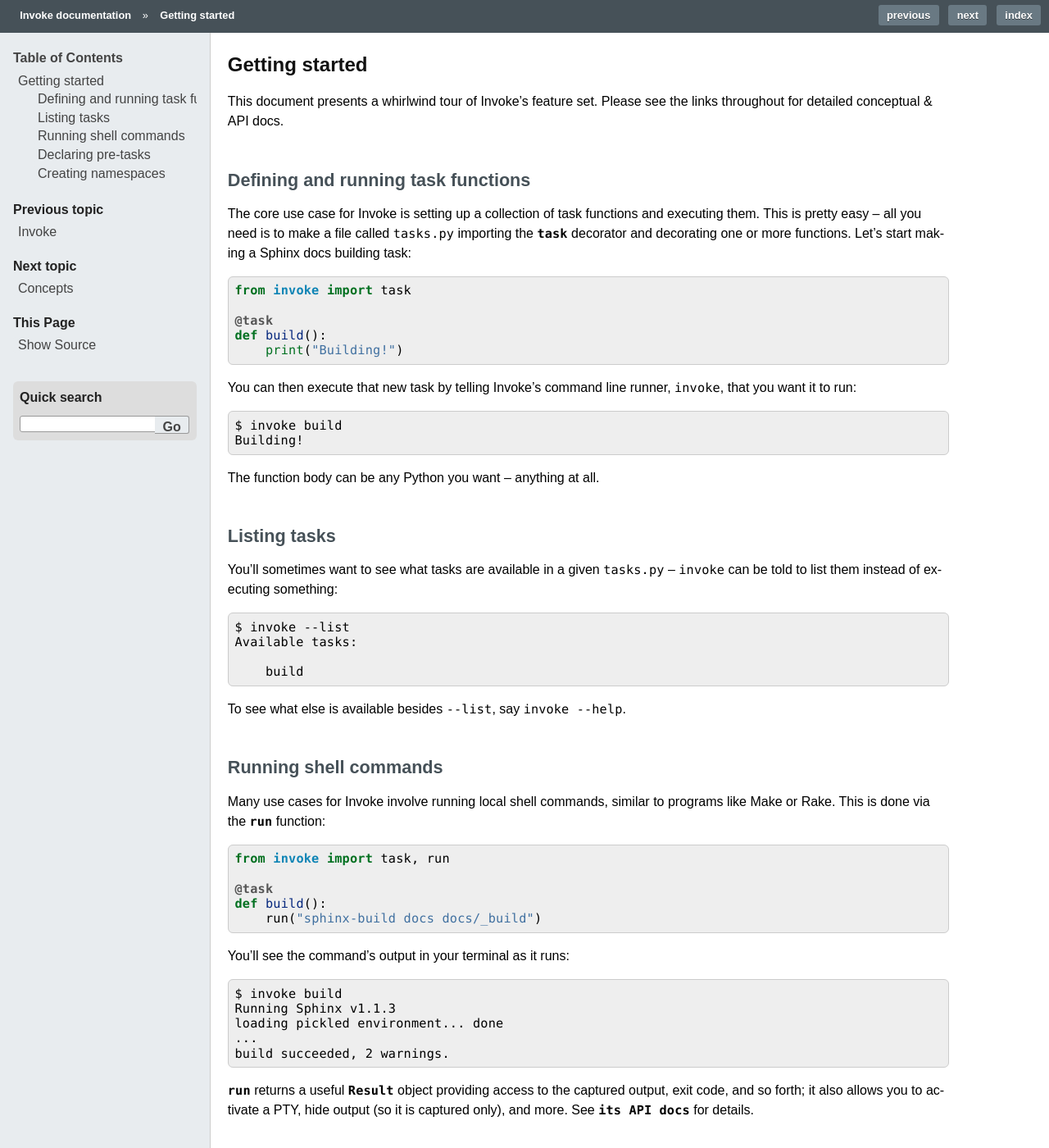
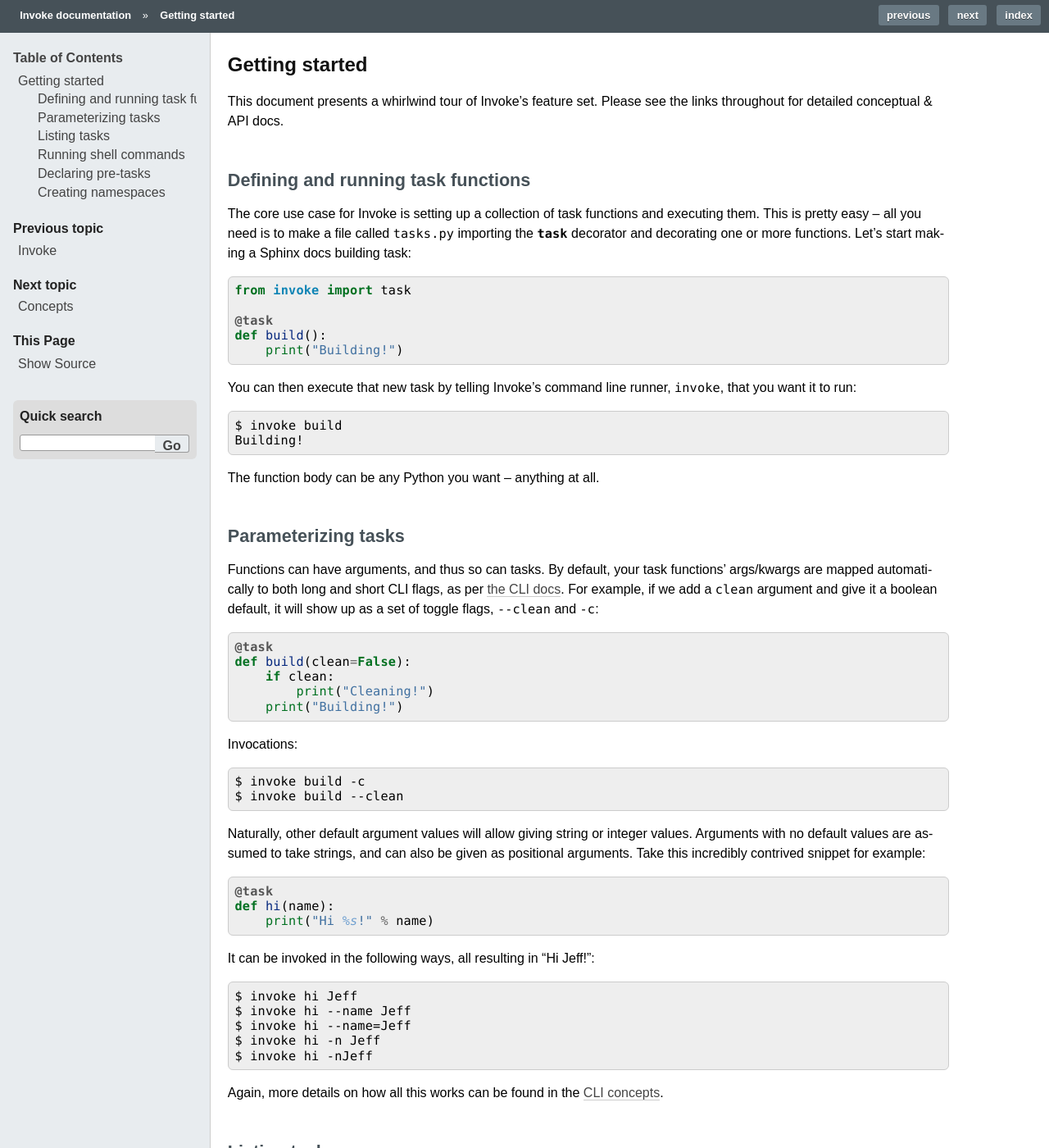
Before and after one commit to pyinvoke/invoke, a Sphinx documentation site: the page built from docs/getting_started.rst, in a window 1280 px wide and 1400 px high. Shown: the whole window at 82% size. Built offline with Sphinx 7.4.7, drawn with Linux system fonts in a browser that asks for light colours.

Commit message:
Yet more doc links

```diff
--- a/docs/getting_started.rst
+++ b/docs/getting_started.rst
@@ -26,6 +26,46 @@
     Building!
 
 The function body can be any Python you want -- anything at all.
+
+Parameterizing tasks
+====================
+
+Functions can have arguments, and thus so can tasks. By default, your task
+functions' args/kwargs are mapped automatically to both long and short CLI
+flags, as per :doc:`the CLI docs <concepts/cli/intro>`. For example, if we add
+a ``clean`` argument and give it a boolean default, it will show up as a set of
+toggle flags, ``--clean`` and ``-c``::
+
+    @task
+    def build(clean=False):
+        if clean:
+            print("Cleaning!")
+        print("Building!")
+
+Invocations::
+
+    $ invoke build -c
+    $ invoke build --clean
+
+Naturally, other default argument values will allow giving string or integer
+values. Arguments with no default values are assumed to take strings, and can
+also be given as positional arguments. Take this incredibly contrived snippet
+for example::
+
+    @task
+    def hi(name):
+        print("Hi %s!" % name)
+
+It can be invoked in the following ways, all resulting in "Hi Jeff!"::
+
+    $ invoke hi Jeff
+    $ invoke hi --name Jeff
+    $ invoke hi --name=Jeff
+    $ invoke hi -n Jeff
+    $ invoke hi -nJeff
+
+Again, more details on how all this works can be found in the :doc:`CLI
+concepts <concepts/cli>`.
 
 Listing tasks
 =============
```
